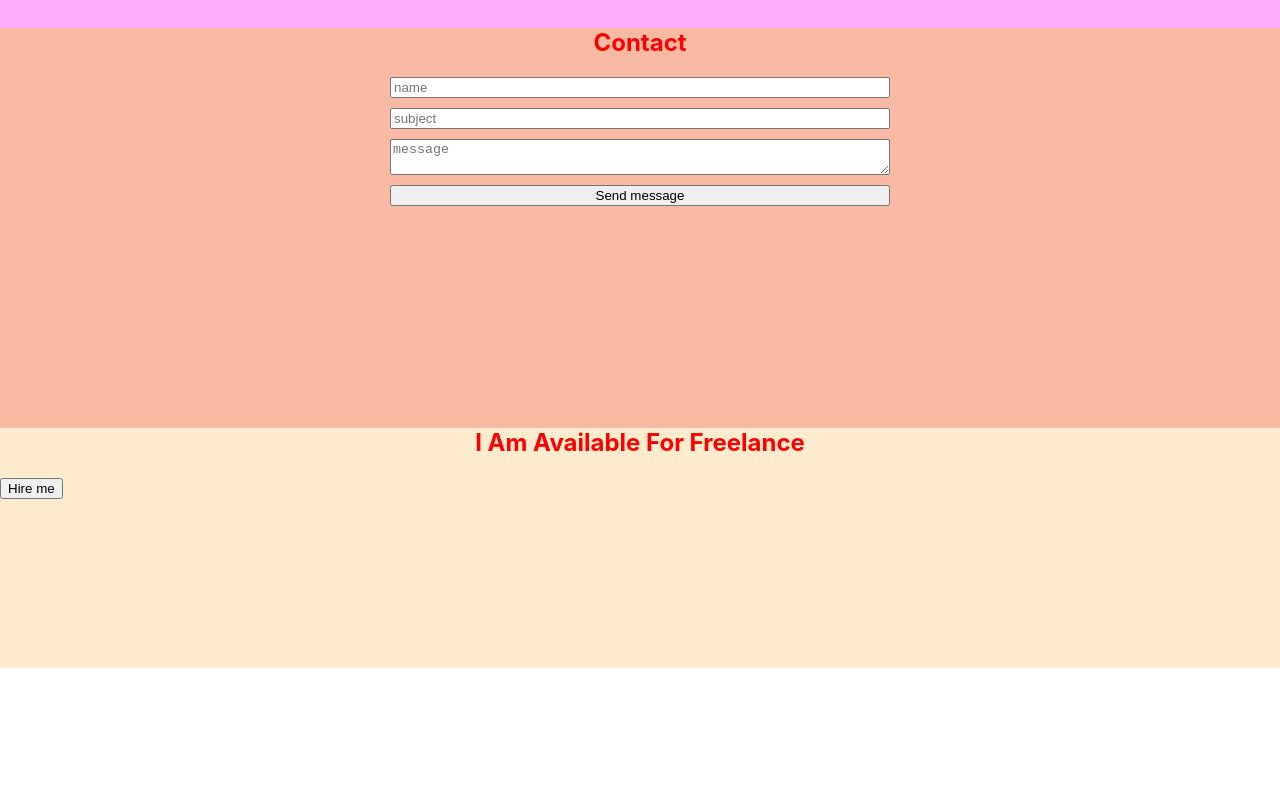
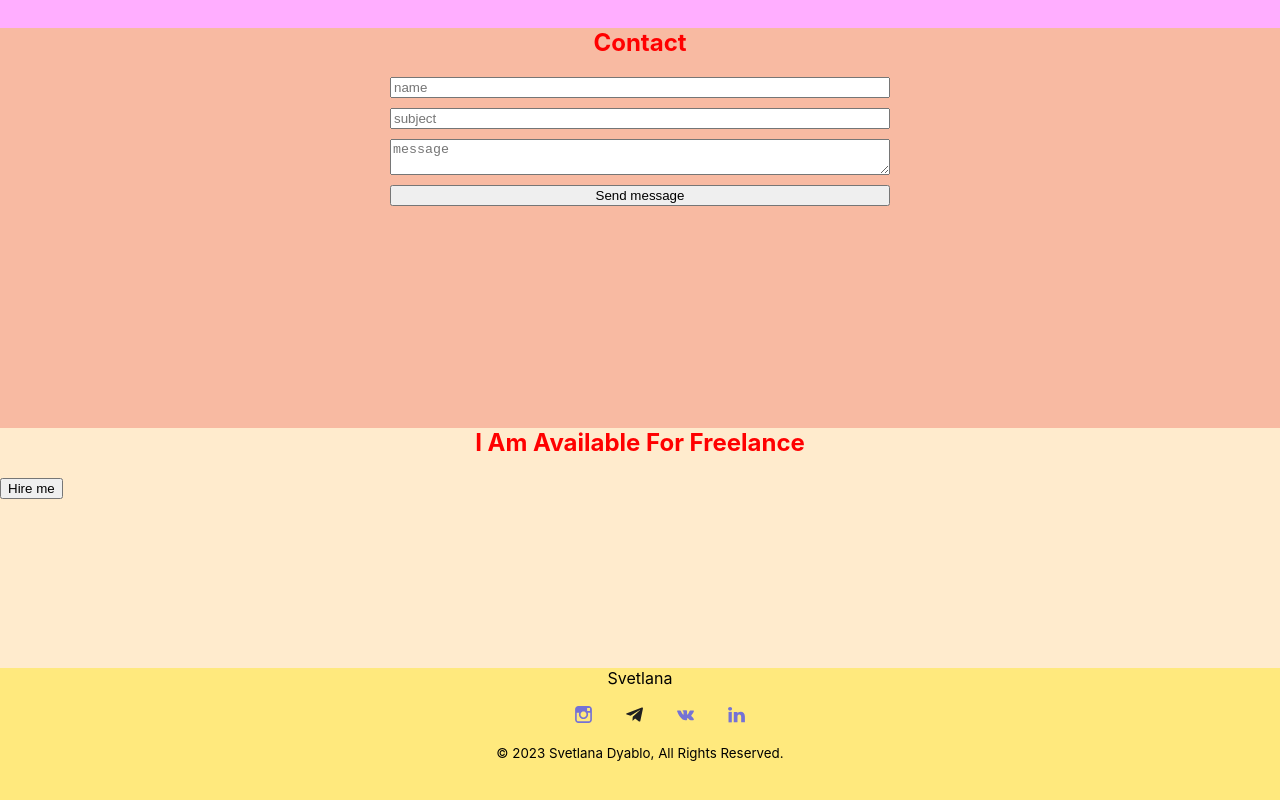
Before and after one commit to PavelNovik/learning-portfolio-project, a React app: page / in a window 1280 px wide. Shown: the part 2311-3111 px from the top of the page. Before the commit the page ends 2979 px from the top, so only its background shows below. Built offline with nearby package versions, Linux system fonts and the light colour scheme.

Commit message:
created Footer section

```diff
--- a/src/App.tsx
+++ b/src/App.tsx
@@ -7,6 +7,7 @@
 import {Testimony} from "./layout/sections/testimony/Testimony";
 import {Contact} from "./layout/sections/contacts/Contacts";
 import {Slogan} from "./layout/sections/slogan/Slogan";
+import {Footer} from "./layout/footer/Footer";
 
 
 function App() {
@@ -19,6 +20,7 @@
             <Testimony/>
             <Contact/>
             <Slogan/>
+            <Footer/>
         </div>
     );
 }
--- /dev/null
+++ b/src/layout/footer/Footer.tsx
@@ -0,0 +1,50 @@
+import React from 'react';
+import styled from "styled-components";
+import {Icon} from "../../components/icon/Icon";
+import {FlexWrapper} from "../../components/FlexWrapper";
+
+const socialList = ["instagram", "telegram", "vk", "linkedIn"]
+
+export const Footer = () => {
+    return (
+        <StyledFooter>
+            <FlexWrapper direction={"column"} align={"center"}>
+                <Name>Svetlana</Name>
+                <SocialIconsList>
+                    {socialList.map((item) => {
+                        return (
+                            <SocialIconItem>
+                                <SocialIconLink href={"#"}>
+                                    <Icon height={"21px"} width={"21px"} viewBox={"0 0 21px 21px"} iconId={item}/>
+                                </SocialIconLink>
+                            </SocialIconItem>
+                        )
+                    })}
+                </SocialIconsList>
+                <Copyright>© 2023 Svetlana Dyablo, All Rights Reserved.</Copyright>
+            </FlexWrapper>
+        </StyledFooter>
+    );
+};
+
+const StyledFooter = styled.footer`
+  min-height: 20vh;
+  background-color: #ffe97d;
+`
+
+const Name = styled.span`
+
+`
+
+const SocialIconsList = styled.ul`
+  list-style: none;
+  display: flex;
+  gap: 30px;
+
+`
+
+const SocialIconItem = styled.li``
+
+const SocialIconLink = styled.a``
+
+const Copyright = styled.small``
```
